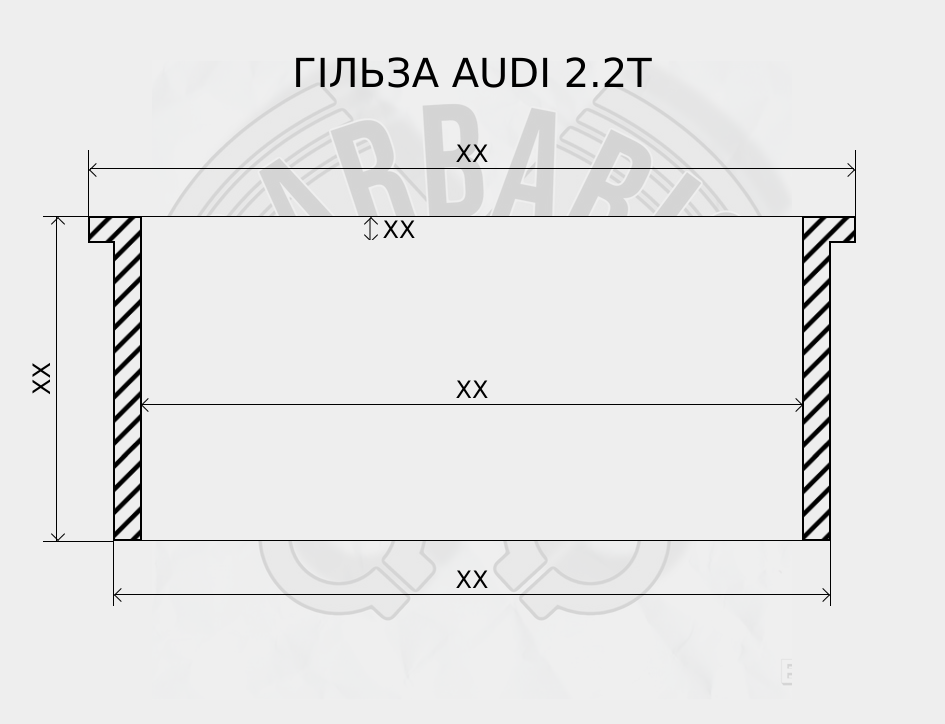
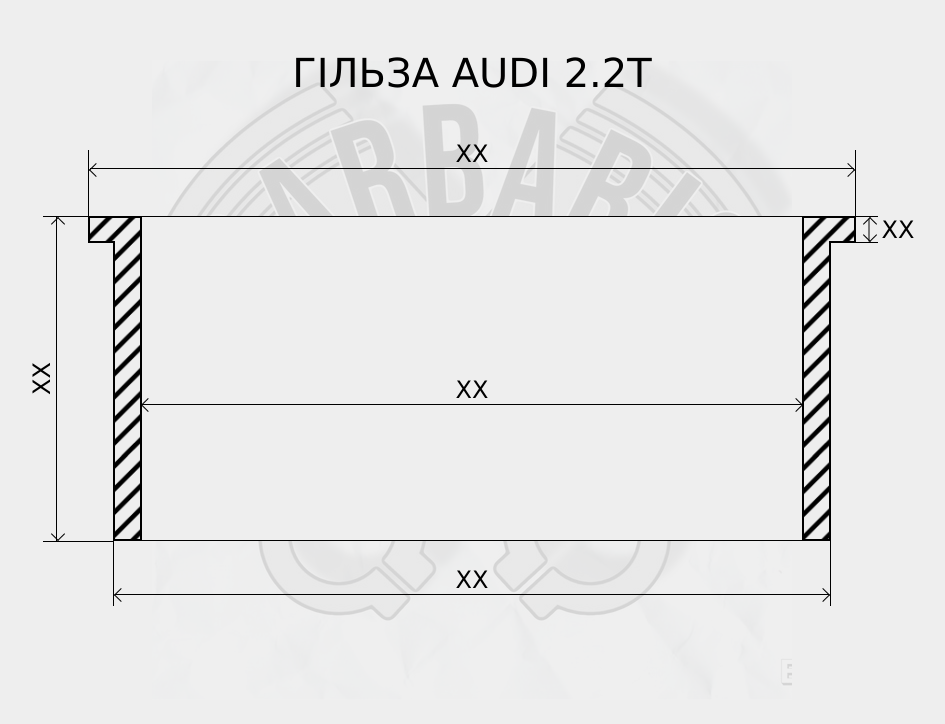
Before and after one commit to mrdshaggy/barbaris_gilza, a plain HTML site: page index.html in a window 1280 px wide. Shown: the whole page, without its empty margins (168-1113 px from the left). Drawn offline with Linux system fonts and the light colour scheme.

Commit message:
Add files via upload

```diff
--- a/index.html
+++ b/index.html
@@ -199,7 +199,7 @@
             width: 25px;
             height: 100%;
             text-align: center;
-            left: 250px;
+            left: 98%;
         }
 
         .gilza_head_top_size .value {
```
